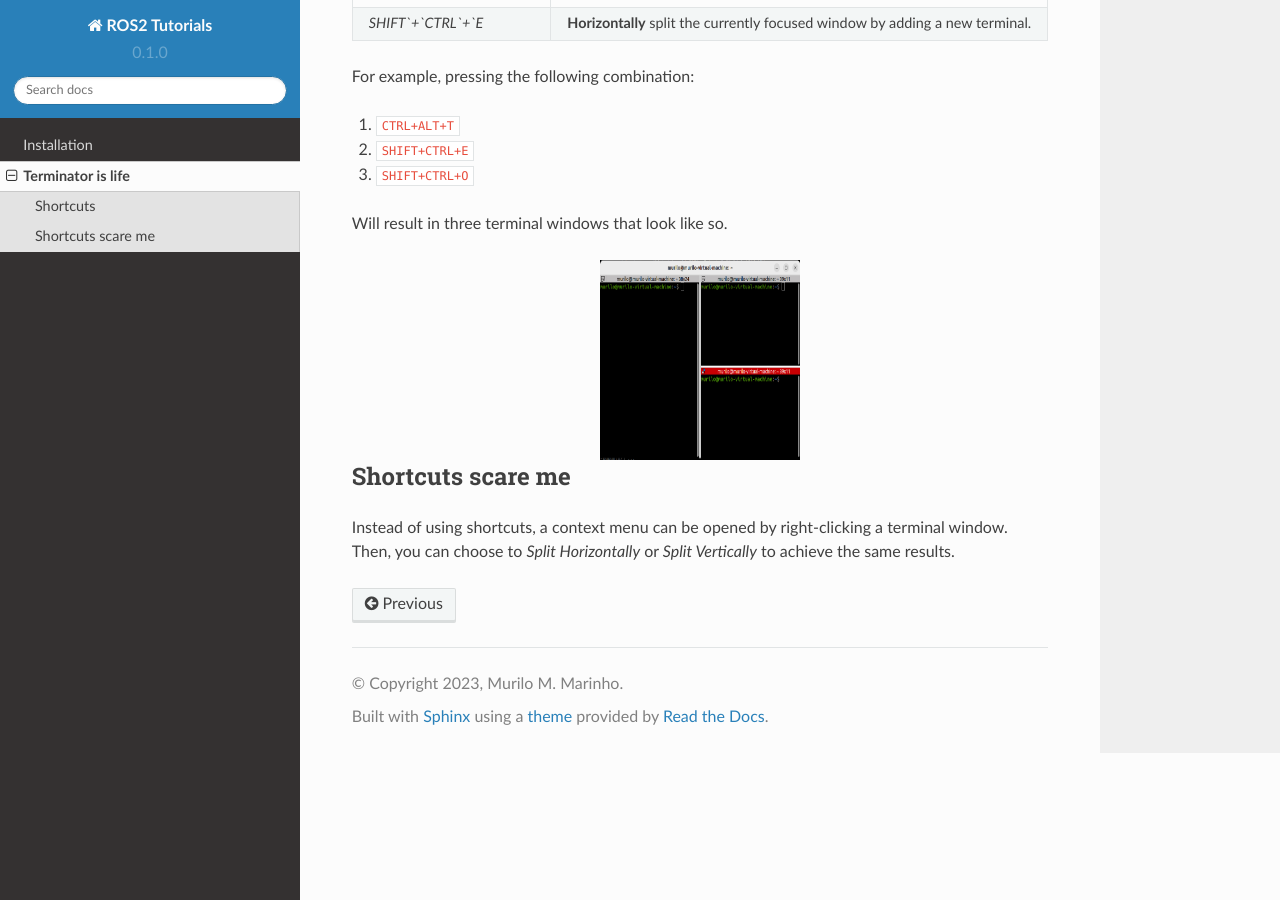
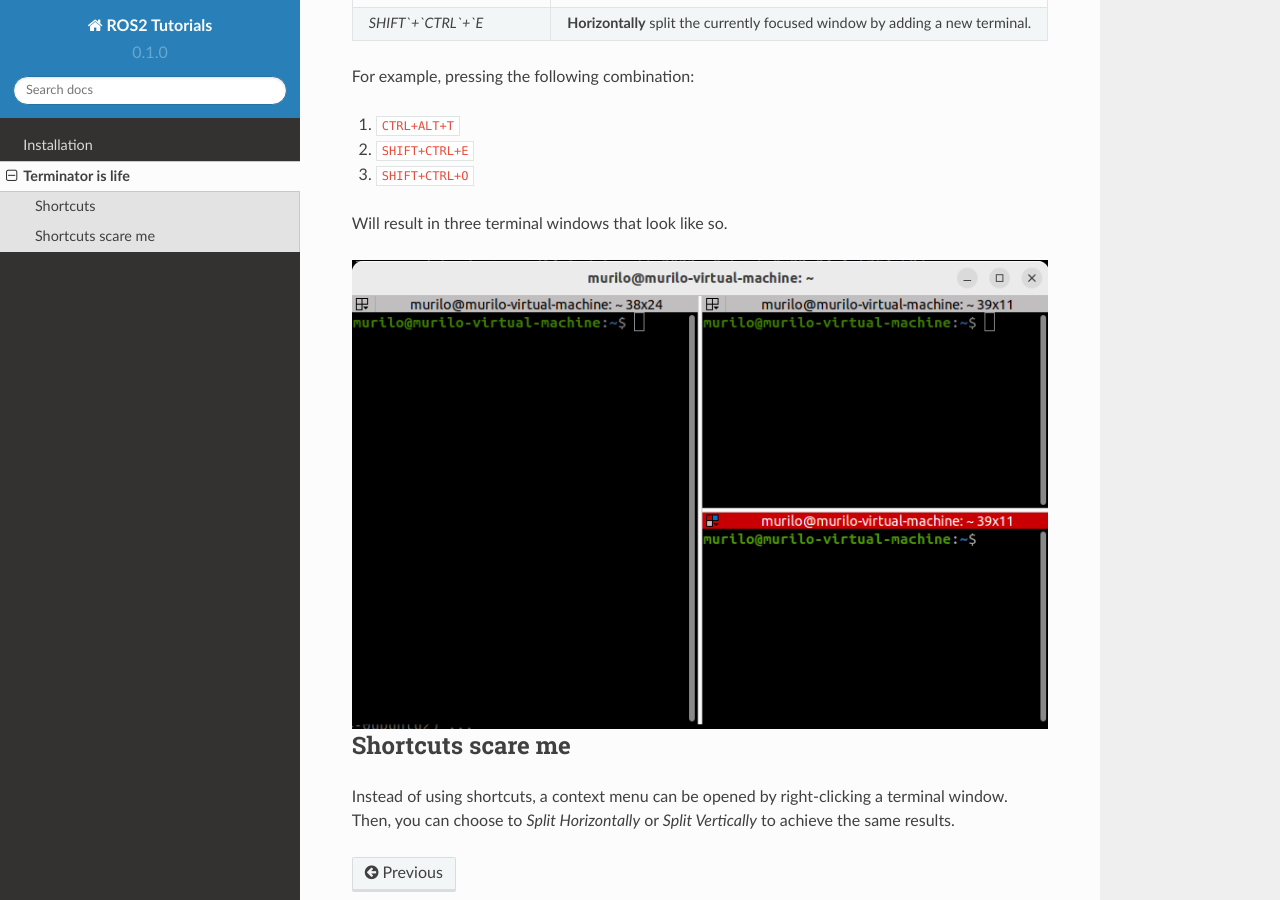
Before and after one commit to mmmarinho/ROS2_Tutorial, a Sphinx documentation site: the page built from docs/source/terminator.rst, in a window 1280 px wide and 900 px high, scrolled down 596 px. Built offline with Sphinx 7.4.7 and the Read the Docs theme 2.0.0, drawn with Linux system fonts in a browser that asks for light colours.

Commit message:
Update terminator.rst

```diff
--- a/docs/source/terminator.rst
+++ b/docs/source/terminator.rst
@@ -27,10 +27,6 @@
 Will result in three terminal windows that look like so.
 
 .. image:: ../images/terminator_example.png
-   :width: 200px
-   :height: 200px
-   :scale: 100 %
-   :alt: alternate text
    :align: center
 
 Shortcuts scare me
```
